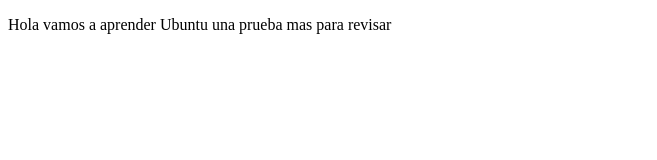
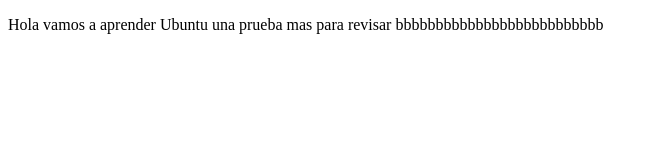
Before and after one commit to DiegoLeivaC/c_diegoleivac, a plain HTML site: page index.html in a window 1280 px wide. Shown: the whole page, without its empty margins (0-657 px from the left). Drawn offline with Linux system fonts and the light colour scheme.

Commit message:
cambios de texto

```diff
--- a/index.html
+++ b/index.html
@@ -8,7 +8,7 @@
 </head>
 <body>
     <p>
-        Hola vamos a aprender Ubuntu una prueba mas para revisar
+        Hola vamos a aprender Ubuntu una prueba mas para revisar bbbbbbbbbbbbbbbbbbbbbbbbbb
     </p>
 </body>
 </html>
```
